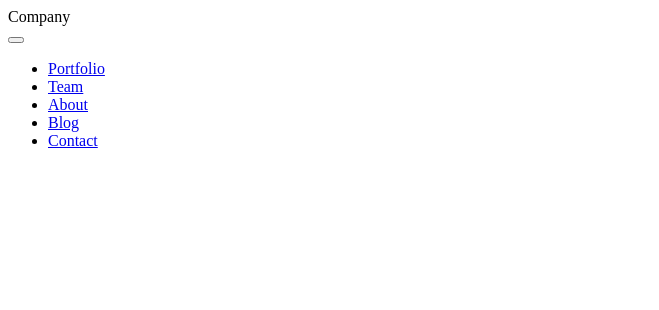
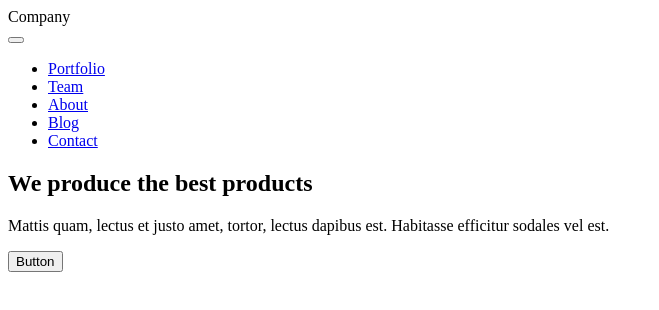
Before and after one commit to mary-ivanova/company, a plain HTML site: page index.html in a window 1280 px wide. Shown: the whole page, without its empty margins (0-659 px from the left). Drawn offline with Linux system fonts and the light colour scheme.

Commit message:
created the first section

```diff
--- a/index.html
+++ b/index.html
@@ -25,7 +25,13 @@
    </div>
   </header>
   <main>
-
+      <section class="hero">
+         <div class="container">
+            <h1 class="hero__title">We produce the best products</h1>
+            <p class="hero__decsr">Mattis quam, lectus et&nbsp;justo amet, tortor, lectus dapibus est. Habitasse efficitur sodales vel est.</p>
+         </div>
+         <button class="btn btn-light">Button</button>
+      </section>
   </main>
 </body>
 </html>
```
Lines whose indentation alone changed are shown as unchanged.
